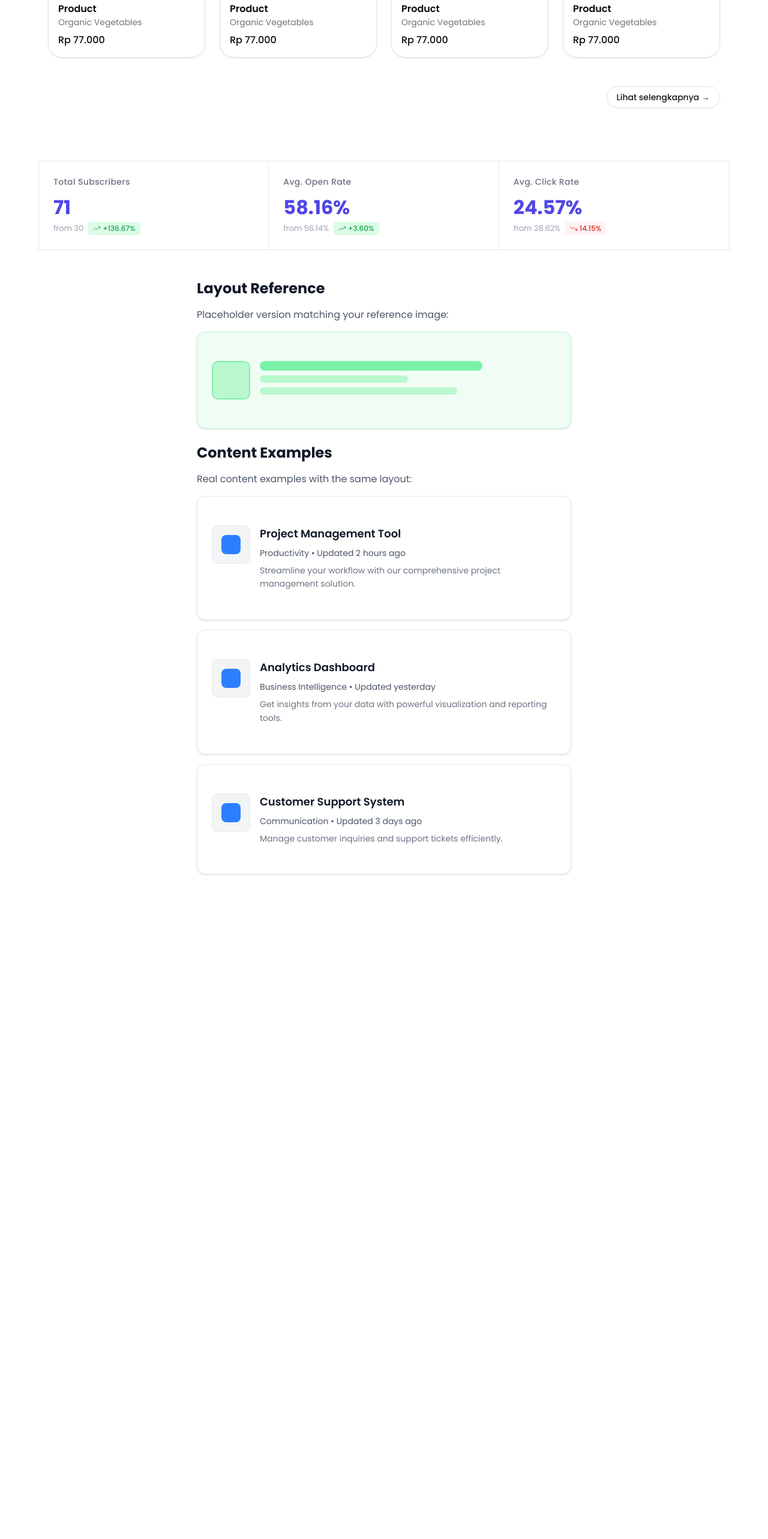
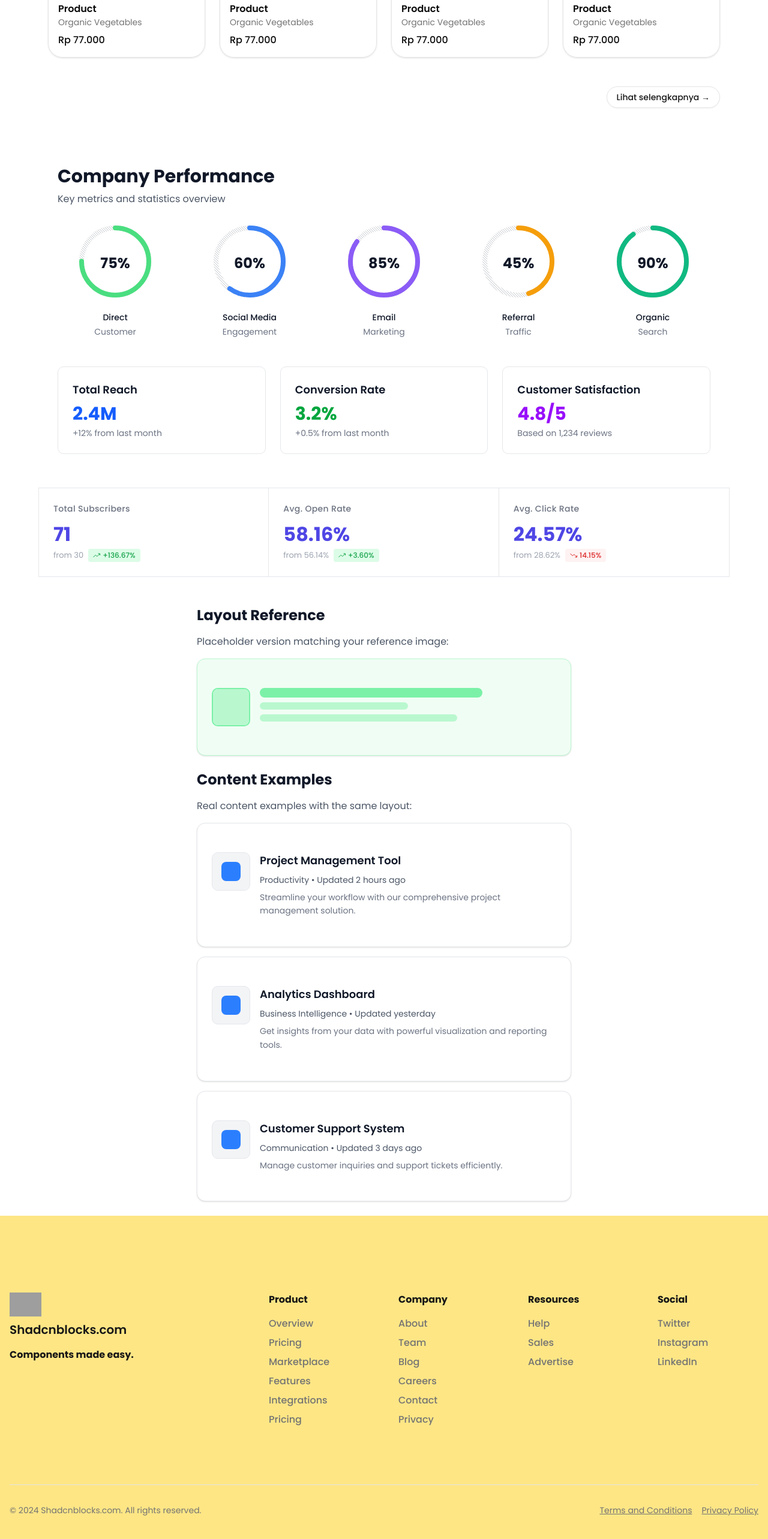
Before and after one commit to haikrisna/mullob-store, a Next.js app: page / in a window 1280 px wide. Shown: the part 4117-6683 px from the top of the page at 60% size. Before the commit the page ends 5599 px from the top, so only its background shows below. Built offline with nearby package versions, Linux system fonts and the light colour scheme; grey boxes are pictures that could not be loaded.

Commit message:
finishing product and statistic

```diff
--- a/src/app/page.js
+++ b/src/app/page.js
@@ -7,6 +7,8 @@ import ProductCategory from "@/components/content/ProductCategory";
 import ProductCatalog from "@/components/content/ProductCatalog";
 import CompanyStats from "@/components/content/CompanyStats";
 import CardDemo from "@/components/content/CardSection";
+import CircularStats from "@/components/content/NewCompanyStats";
+import { Footer2 } from "@/components/content/FooterComponent";
 
 export default function Home() {
   return (
@@ -19,8 +21,10 @@ export default function Home() {
       <CompanyValues />
       <ProductCategory />
       <ProductCatalog />
+      <CircularStats />
       <CompanyStats />
       <CardDemo />
+      <Footer2 />
       {/* Add more components or content here */}
     </div>
   );
--- /dev/null
+++ b/src/components/content/FooterComponent.jsx
@@ -0,0 +1,118 @@
+"use client";
+import { Container } from "../layout/container";
+
+const Footer2 = ({
+  logo = {
+    src: "https://deifkwefumgah.cloudfront.net/shadcnblocks/block/block-1.svg",
+    alt: "blocks for shadcn/ui",
+    title: "Shadcnblocks.com",
+    url: "https://www.shadcnblocks.com",
+  },
+  tagline = "Components made easy.",
+  menuItems = [
+    {
+      title: "Product",
+      links: [
+        { text: "Overview", url: "#" },
+        { text: "Pricing", url: "#" },
+        { text: "Marketplace", url: "#" },
+        { text: "Features", url: "#" },
+        { text: "Integrations", url: "#" },
+        { text: "Pricing", url: "#" },
+      ],
+    },
+    {
+      title: "Company",
+      links: [
+        { text: "About", url: "#" },
+        { text: "Team", url: "#" },
+        { text: "Blog", url: "#" },
+        { text: "Careers", url: "#" },
+        { text: "Contact", url: "#" },
+        { text: "Privacy", url: "#" },
+      ],
+    },
+    {
+      title: "Resources",
+      links: [
+        { text: "Help", url: "#" },
+        { text: "Sales", url: "#" },
+        { text: "Advertise", url: "#" },
+      ],
+    },
+    {
+      title: "Social",
+      links: [
+        { text: "Twitter", url: "#" },
+        { text: "Instagram", url: "#" },
+        { text: "LinkedIn", url: "#" },
+      ],
+    },
+  ],
+  copyright = "© 2024 Shadcnblocks.com. All rights reserved.",
+  bottomLinks = [
+    { text: "Terms and Conditions", url: "#" },
+    { text: "Privacy Policy", url: "#" },
+  ],
+}) => {
+  return (
+    <section className="py-32 text-foreground bg-amber-200">
+      <div className="container mx-auto px-4">
+        <footer>
+          <div className="grid grid-cols-1 gap-12 lg:grid-cols-6">
+            <div className="col-span-2 text-center lg:text-left">
+              <div className="flex flex-col items-center lg:items-start gap-2">
+                <a href={logo.url}>
+                  <img
+                    src={logo.src}
+                    alt={logo.alt}
+                    title={logo.title}
+                    className="h-10"
+                  />
+                </a>
+                <p className="text-xl font-semibold">{logo.title}</p>
+              </div>
+              <p className="mt-4 font-bold">{tagline}</p>
+            </div>
+
+            {menuItems.map((section, idx) => (
+              <div key={idx} className="text-center lg:text-left">
+                <h3 className="mb-4 font-bold">{section.title}</h3>
+                <ul className="space-y-2 text-muted-foreground">
+                  {section.links.map((link, linkIdx) => (
+                    <li key={linkIdx}>
+                      <a
+                        href={link.url}
+                        className="hover:text-primary font-medium transition-colors"
+                      >
+                        {link.text}
+                      </a>
+                    </li>
+                  ))}
+                </ul>
+              </div>
+            ))}
+          </div>
+
+          <div className="mt-24 flex flex-col items-center justify-between gap-4 border-t pt-8 text-sm text-muted-foreground md:flex-row">
+            <p>{copyright}</p>
+            <ul className="flex gap-4 flex-wrap justify-center">
+              {bottomLinks.map((link, idx) => (
+                <li key={idx}>
+                  <a
+                    href={link.url}
+                    className="underline hover:text-primary transition-colors"
+                  >
+                    {link.text}
+                  </a>
+                </li>
+              ))}
+            </ul>
+          </div>
+        </footer>
+      </div>
+    </section>
+  );
+};
+
+export { Footer2 };
--- /dev/null
+++ b/src/components/content/NewCompanyStats.jsx
@@ -0,0 +1,202 @@
+"use client"
+import React, { useState, useEffect } from 'react';
+
+// Hook untuk animasi progress
+const useProgress = (targetValue, duration = 2000) => {
+  const [progress, setProgress] = useState(0);
+
+  useEffect(() => {
+    let startTime;
+    const animate = (currentTime) => {
+      if (!startTime) startTime = currentTime;
+      const elapsed = currentTime - startTime;
+      const progressPercent = Math.min(elapsed / duration, 1);
+
+      const currentProgress = progressPercent * targetValue;
+      setProgress(currentProgress);
+
+      if (progressPercent < 1) {
+        requestAnimationFrame(animate);
+      }
+    };
+
+    requestAnimationFrame(animate);
+  }, [targetValue, duration]);
+
+  return progress;
+};
+
+// Komponen Circular Progress
+const CircularProgress = ({
+  percentage,
+  size = 120,
+  strokeWidth = 8,
+  primaryColor = "#4ade80",
+  secondaryColor = "#e5e7eb",
+  patternColor = "#374151"
+}) => {
+  const animatedProgress = useProgress(percentage, 2000);
+  const radius = (size - strokeWidth) / 2;
+  const circumference = 2 * Math.PI * radius;
+  const strokeDasharray = circumference;
+  const strokeDashoffset = circumference - (animatedProgress / 100) * circumference;
+
+  return (
+    <div className="relative inline-block">
+      <svg width={size} height={size} className="transform -rotate-90">
+        {/* Pattern untuk bagian yang belum terisi */}
+        <defs>
+          <pattern id="diagonalHatch" patternUnits="userSpaceOnUse" width="4" height="4">
+            <path
+              d="M 0,4 L 4,0 M -1,1 L 1,-1 M 3,5 L 5,3"
+              stroke={patternColor}
+              strokeWidth="1"
+              opacity="0.3"
+            />
+          </pattern>
+        </defs>
+
+        {/* Background circle dengan pattern */}
+        <circle
+          cx={size / 2}
+          cy={size / 2}
+          r={radius}
+          fill="none"
+          stroke="url(#diagonalHatch)"
+          strokeWidth={strokeWidth}
+        />
+
+        {/* Progress circle */}
+        <circle
+          cx={size / 2}
+          cy={size / 2}
+          r={radius}
+          fill="none"
+          stroke={primaryColor}
+          strokeWidth={strokeWidth}
+          strokeDasharray={strokeDasharray}
+          strokeDashoffset={strokeDashoffset}
+          strokeLinecap="round"
+          style={{
+            transition: 'stroke-dashoffset 0.1s ease-in-out',
+          }}
+        />
+      </svg>
+    </div>
+  );
+};
+
+// Komponen Stats Item
+const StatsItem = ({
+  percentage,
+  label,
+  category,
+  size = 120,
+  primaryColor = "#4ade80"
+}) => {
+  const animatedPercentage = useProgress(percentage, 2000);
+
+  return (
+    <div className="flex flex-col items-center text-center space-y-4">
+      {/* Percentage dan Progress Circle */}
+      <div className="relative">
+        <CircularProgress
+          percentage={percentage}
+          size={size}
+          primaryColor={primaryColor}
+        />
+        {/* Percentage text di tengah */}
+        <div className="absolute inset-0 flex items-center justify-center">
+          <span className="text-2xl font-bold text-gray-900">
+            {Math.round(animatedPercentage)}%
+          </span>
+        </div>
+      </div>
+
+      {/* Label */}
+      <div className="space-y-1">
+        <p className="text-sm font-medium text-gray-900">{category}</p>
+        <p className="text-sm text-gray-500">{label}</p>
+      </div>
+    </div>
+  );
+};
+
+// Main Stats Component
+export default function CircularStats() {
+  const statsData = [
+    {
+      percentage: 75,
+      category: "Direct",
+      label: "Customer",
+      color: "#4ade80"
+    },
+    {
+      percentage: 60,
+      category: "Social Media",
+      label: "Engagement",
+      color: "#3b82f6"
+    },
+    {
+      percentage: 85,
+      category: "Email",
+      label: "Marketing",
+      color: "#8b5cf6"
+    },
+    {
+      percentage: 45,
+      category: "Referral",
+      label: "Traffic",
+      color: "#f59e0b"
+    },
+    {
+      percentage: 90,
+      category: "Organic",
+      label: "Search",
+      color: "#10b981"
+    }
+  ];
+
+  return (
+    <div className="w-full max-w-6xl mx-auto p-8">
+      <div className="mb-8">
+        <h2 className="text-3xl font-bold text-gray-900 mb-2">Company Performance</h2>
+        <p className="text-gray-600">Key metrics and statistics overview</p>
+      </div>
+
+      <div className="grid grid-cols-1 sm:grid-cols-2 lg:grid-cols-5 gap-8 justify-items-center">
+        {statsData.map((stat, index) => (
+          <StatsItem
+            key={index}
+            percentage={stat.percentage}
+            category={stat.category}
+            label={stat.label}
+            primaryColor={stat.color}
+            size={120}
+          />
+        ))}
+      </div>
+
+      {/* Summary Cards */}
+      <div className="mt-12 grid grid-cols-1 md:grid-cols-3 gap-6">
+        <div className="bg-white p-6 rounded-lg border border-gray-200">
+          <h3 className="text-lg font-semibold text-gray-900 mb-2">Total Reach</h3>
+          <p className="text-3xl font-bold text-blue-600">2.4M</p>
+          <p className="text-sm text-gray-500 mt-1">+12% from last month</p>
+        </div>
+
+        <div className="bg-white p-6 rounded-lg border border-gray-200">
+          <h3 className="text-lg font-semibold text-gray-900 mb-2">Conversion Rate</h3>
+          <p className="text-3xl font-bold text-green-600">3.2%</p>
+          <p className="text-sm text-gray-500 mt-1">+0.5% from last month</p>
+        </div>
+
+        <div className="bg-white p-6 rounded-lg border border-gray-200">
+          <h3 className="text-lg font-semibold text-gray-900 mb-2">Customer Satisfaction</h3>
+          <p className="text-3xl font-bold text-purple-600">4.8/5</p>
+          <p className="text-sm text-gray-500 mt-1">Based on 1,234 reviews</p>
+        </div>
+      </div>
+    </div>
+  );
+}
```
